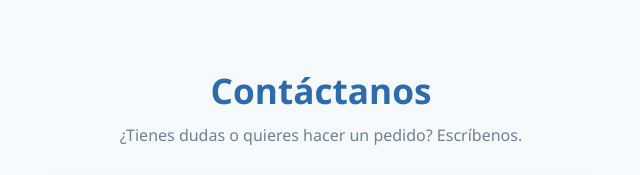
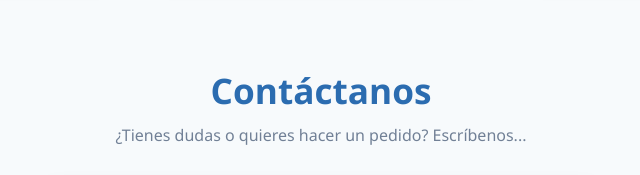
Before and after one commit to JoshYJX/kefir-vital-landing, a plain HTML site: page index.html in a window 1280 px wide. Shown: the part 1620-1795 px from the top of the page, 319-959 px from the left. Drawn offline with Linux system fonts and the light colour scheme.

Commit message:
feat: mejora los textos de la sección de contacto

```diff
--- a/index.html
+++ b/index.html
@@ -103,7 +103,7 @@
     <!-- Sección de Contacto -->
     <section id="contacto" class="contacto oculto">
         <h2 class="contacto-titulo">Contáctanos</h2>
-        <p class="contacto-subtitulo">¿Tienes dudas o quieres hacer un pedido? Escríbenos.</p>
+        <p class="contacto-subtitulo">¿Tienes dudas o quieres hacer un pedido? Escríbenos...</p>
 
         <form id="formulario-contacto" class="formulario-contacto">
             <div class="campo">
```
